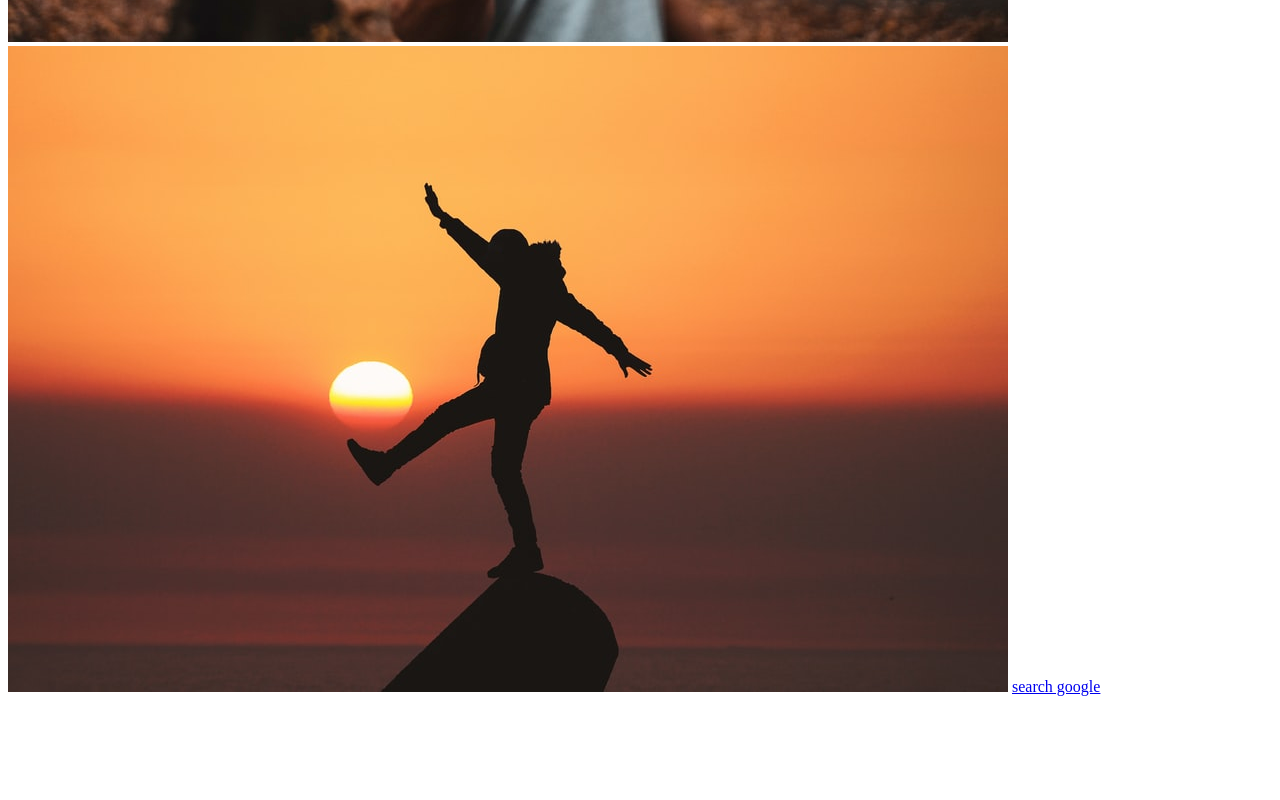
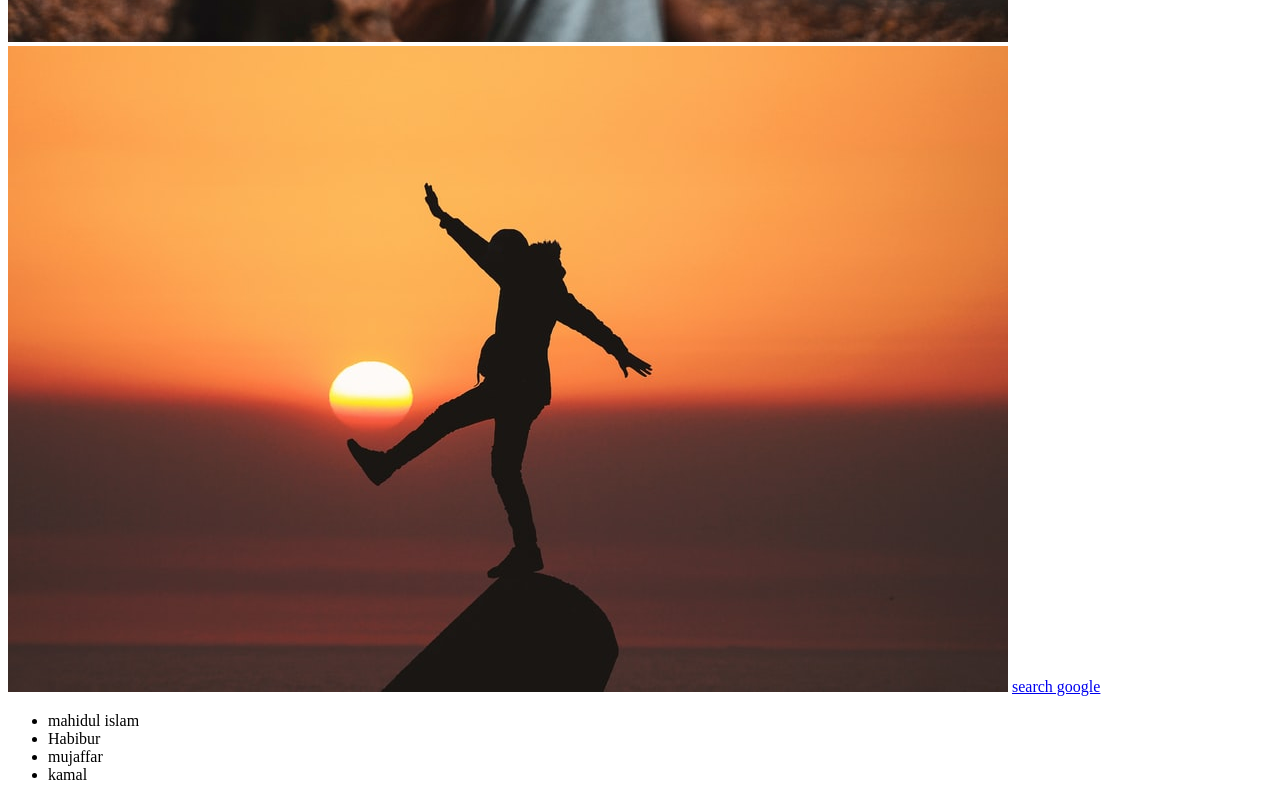
Before and after one commit to mahid21/my-first-program, a plain HTML site: page index.html in a window 1280 px wide. Shown: the part 845-1645 px from the top of the page. Before the commit the page ends 1549 px from the top, so only its background shows below. Drawn offline with Linux system fonts and the light colour scheme.

Commit message:
ul added

```diff
--- a/index.html
+++ b/index.html
@@ -14,6 +14,13 @@
     <p>this is first githup practice module.this is first githup practice modulethis is first githup practice modulethis is first githup practice modulethis is first githup practice modulethis is<br> first githup practice modulethis is first githup practice module</p>
     <img src="third.jpg" alt="">
     <img src="second.jpg" alt="">
-    <a href="https://www.google.com">search google</a>
+    <a href="https://www.google.com">search google</a><br>
+
+    <ul>
+        <li>mahidul islam</li>
+        <li>Habibur </li>
+        <li>mujaffar</li>
+        <li>kamal</li>
+    </ul>
 </body>
 </html>
```
